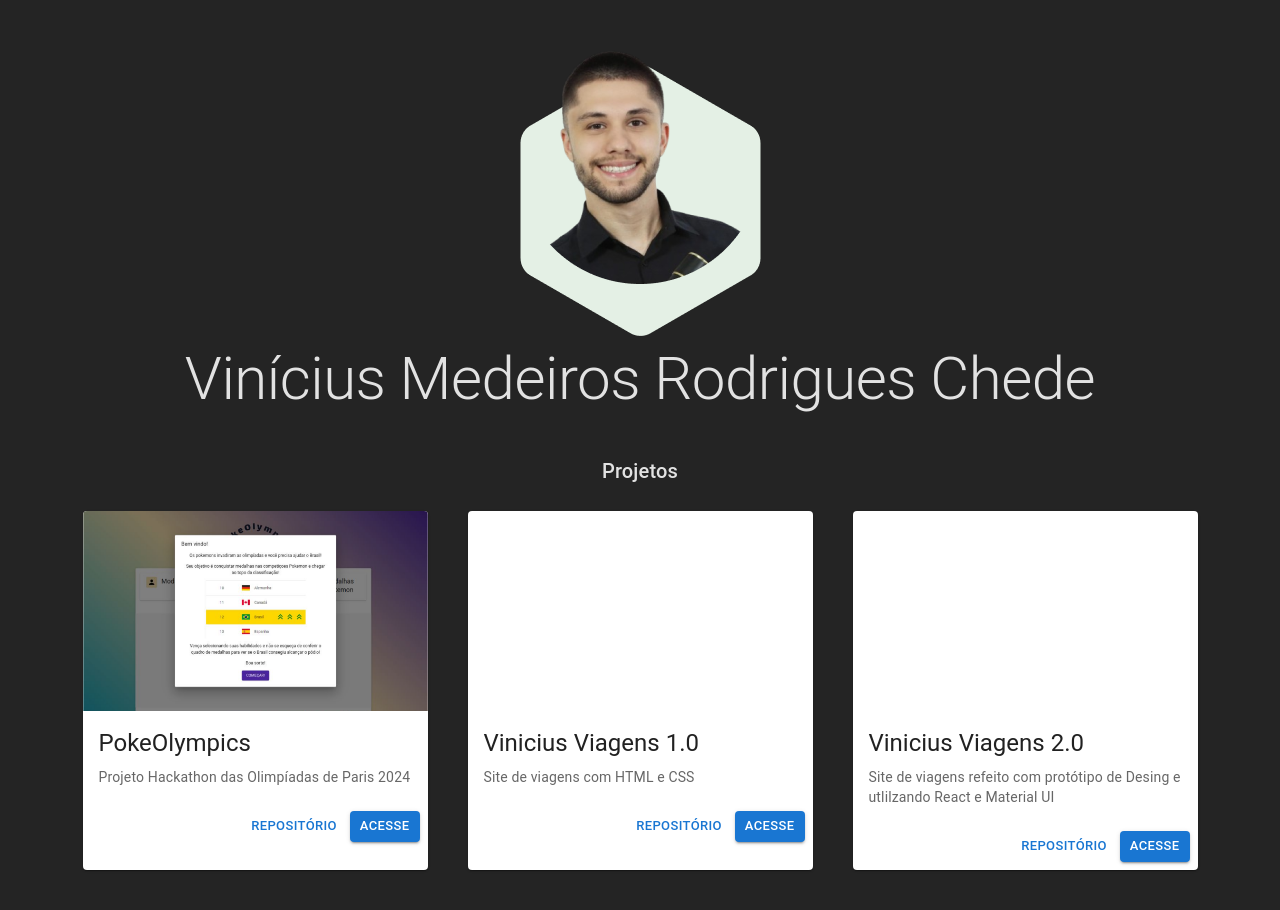
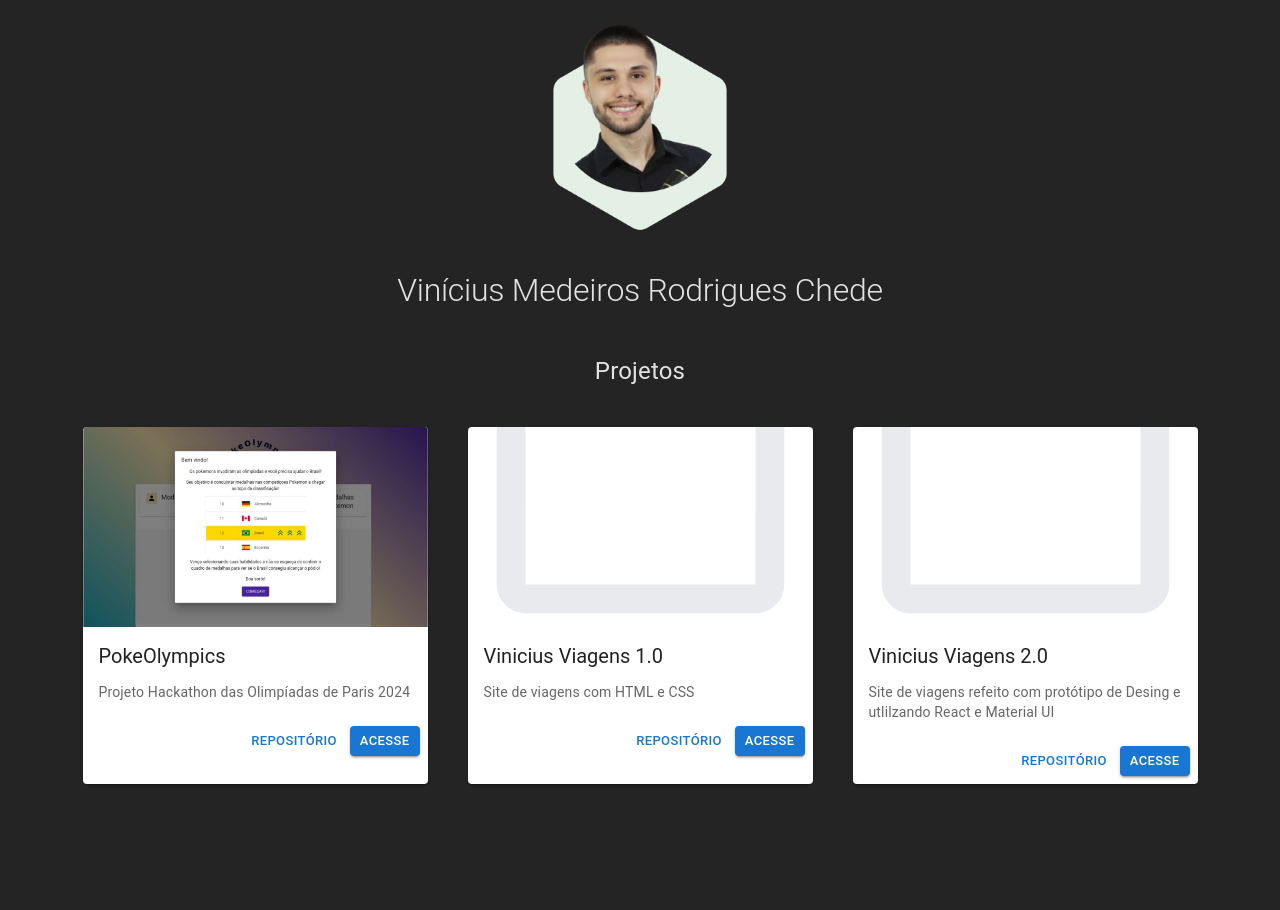
Before and after one commit to ViniMerc/portfolio-vinicius, a React (Vite) app: page / in a window 1280 px wide. After the commit the page ends 800 px from the top, so only its background shows below. Built offline with nearby package versions, Linux system fonts and the light colour scheme.

Commit message:
fix: styles

```diff
--- a/index.html
+++ b/index.html
@@ -3,7 +3,10 @@
   <head>
     <meta charset="UTF-8" />
     <link rel="icon" type="image/svg+xml" href="/computer.svg" />
-    <meta name="viewport" content="width=device-width, initial-scale=1.0" />
+    <meta
+      name="viewport"
+      content="width=device-width, initial-scale=1.0, maximum-scale=1.0, user-scalable=0"
+    />
     <title>Vinícius Chede</title>
   </head>
   <body>
--- a/src/App.jsx
+++ b/src/App.jsx
@@ -1,44 +1,25 @@
 import { Stack, Typography } from "@mui/material";
 import { Grid2 as Grid } from "@mui/material";
 import Cards from "./components/card";
+import Profile from "./components/profile";
+import { projects } from "./data/projects";
 
 function App() {
   return (
     <>
       <Grid container>
-        <Grid
-          item
-          size={12}
-          sx={{
-            textAlign: "center",
-          }}
-        >
-          <img src="Foto.png" alt="Foto" />
-        </Grid>
-
-        <Grid
-          item
-          size={12}
-          sx={{
-            textAlign: "center",
-            mb: 5,
-          }}
-        >
-          <Typography variant="h2">
-            Vinícius Medeiros Rodrigues Chede
+        <Profile />
+        <Grid item size={12} sx={{ textAlign: "center", mb: 3 }}>
+          <Typography
+            variant="h4"
+            sx={{
+              fontSize: "var(--font-size-h4)",
+              marginBottom: "1rem",
+            }}
+          >
+            Projetos
           </Typography>
         </Grid>
-        <Grid
-          item
-          size={12}
-          sx={{
-            textAlign: "center",
-            mb: 3,
-          }}
-        >
-          <Typography variant="h6">Projetos</Typography>
-        </Grid>
-
         <Grid
           item
           size={12}
@@ -48,23 +29,10 @@ function App() {
             alignItems: "center",
           }}
         >
-          <Stack direction="row" spacing={5}>
-            <Cards
-              title="PokeOlympics"
-              description="Projeto Hackathon das Olimpíadas de Paris 2024"
-              image="projeto1.png"
-            />
-            <Cards
-              title="Vinicius Viagens 1.0"
-              description="Site de viagens com HTML e CSS"
-              image=""
-            />
-            <Cards
-              title="Vinicius Viagens 2.0"
-              description="Site de viagens refeito com protótipo de Desing e utlilzando React e Material UI"
-              image=""
-            />
-
+          <Stack direction={{ xs: "column", md: "row" }} spacing={5}>
+            {projects.map((project, index) => (
+              <Cards key={index} {...project} />
+            ))}
           </Stack>
         </Grid>
       </Grid>
--- a/src/components/card.jsx
+++ b/src/components/card.jsx
@@ -7,12 +7,28 @@ import {
   Typography,
 } from "@mui/material";
 
-const Cards = ({ title, description, image }) => {
+const Cards = ({ title, description, image, repoUrl, liveUrl }) => {
   return (
-    <Card sx={{ width: 345 }}>
-      <CardMedia sx={{ height: 200 }} image={image} title={image} />
+    <Card
+      sx={{
+        width: 345,
+      }}
+    >
+      <CardMedia
+        sx={{ height: 200 }}
+        image={image || "computer.svg"}
+        title={title}
+      />
       <CardContent>
-        <Typography gutterBottom variant="h5" component="div">
+        <Typography
+          gutterBottom
+          variant="h5"
+          component="div"
+          sx={{
+            fontSize: "var(--font-size-h5)",
+            marginBottom: "0.75rem",
+          }}
+        >
           {title}
         </Typography>
         <Typography variant="body2" sx={{ color: "text.secondary" }}>
@@ -20,8 +36,10 @@ const Cards = ({ title, description, image }) => {
         </Typography>
       </CardContent>
       <CardActions sx={{ justifyContent: "flex-end" }}>
-        <Button size="small">Repositório</Button>
-        <Button size="small" variant="contained">
+        <Button size="small" href={repoUrl} target="_blank">
+          Repositório
+        </Button>
+        <Button size="small" variant="contained" href={liveUrl} target="_blank">
           Acesse
         </Button>
       </CardActions>
--- /dev/null
+++ b/src/components/profile.jsx
@@ -0,0 +1,25 @@
+import { Typography } from "@mui/material";
+import { Grid2 as Grid } from "@mui/material";
+
+const Profile = () => {
+  return (
+    <>
+      <Grid item size={12} sx={{ textAlign: "center" }}>
+        <img src="Foto.png" alt="Profile photo of Vinícius Chede" />
+      </Grid>
+      <Grid item size={12} sx={{ textAlign: "center", mb: 5 }}>
+        <Typography
+          variant="h2"
+          sx={{
+            fontSize: "var(--font-size-h2)",
+            marginBottom: 1,
+          }}
+        >
+          Vinícius Medeiros Rodrigues Chede
+        </Typography>
+      </Grid>
+    </>
+  );
+};
+
+export default Profile;
--- /dev/null
+++ b/src/data/projects.jsx
@@ -0,0 +1,23 @@
+export const projects = [
+  {
+    title: "PokeOlympics",
+    description: "Projeto Hackathon das Olimpíadas de Paris 2024",
+    image: "projeto1.png",
+    repoUrl: "#",
+    liveUrl: "#"
+  },
+  {
+    title: "Vinicius Viagens 1.0",
+    description: "Site de viagens com HTML e CSS",
+    image: "computer.svg", // Using placeholder image
+    repoUrl: "#",
+    liveUrl: "#"
+  },
+  {
+    title: "Vinicius Viagens 2.0",
+    description: "Site de viagens refeito com protótipo de Desing e utlilzando React e Material UI",
+    image: "computer.svg", // Using placeholder image
+    repoUrl: "#",
+    liveUrl: "#"
+  }
+];
--- a/src/index.css
+++ b/src/index.css
@@ -1,7 +1,71 @@
 :root {
   color: rgba(255, 255, 255, 0.87);
   background-color: #242424;
+  width: 100%;
+  overflow-x: hidden;
+
+  /* Typography scale */
+  --font-size-h1: 2.5rem;    /* 40px */
+  --font-size-h2: 2rem;      /* 32px */
+  --font-size-h3: 1.75rem;   /* 28px */
+  --font-size-h4: 1.5rem;    /* 24px */
+  --font-size-h5: 1.25rem;   /* 20px */
+  --font-size-h6: 1rem;      /* 16px */
+  --font-size-body: 1rem;    /* 16px */
+}
+
+body {
+  margin: 0;
+  min-height: 100vh;
+  font-family: "Roboto", sans-serif;
+  font-size: var(--font-size-body);
+  line-height: 1.5;
+  width: 100%;
+  overflow-x: hidden;
+  padding: 0;
+}
+
+#root {
   max-width: 1280px;
   margin: 0 auto;
-  padding: 2rem;
+  padding: 1rem;
+  width: 100%;
+  box-sizing: border-box;
 }
+
+img {
+  max-width: 200px;
+  border-radius: 50%;
+  margin-bottom: 2rem;
+}
+
+/* Typography styles */
+h1, .h1 {
+  font-size: var(--font-size-h1);
+  margin-bottom: 1.5rem;
+}
+
+h2, .h2 {
+  font-size: var(--font-size-h2);
+  margin-bottom: 1.25rem;
+}
+
+h3, .h3 {
+  font-size: var(--font-size-h3);
+  margin-bottom: 1rem;
+}
+
+h4, .h4 {
+  font-size: var(--font-size-h4);
+  margin-bottom: 1rem;
+}
+
+h5, .h5 {
+  font-size: var(--font-size-h5);
+  margin-bottom: 0.75rem;
+}
+
+h6, .h6 {
+  font-size: var(--font-size-h6);
+  margin-bottom: 0.75rem;
+}
```
